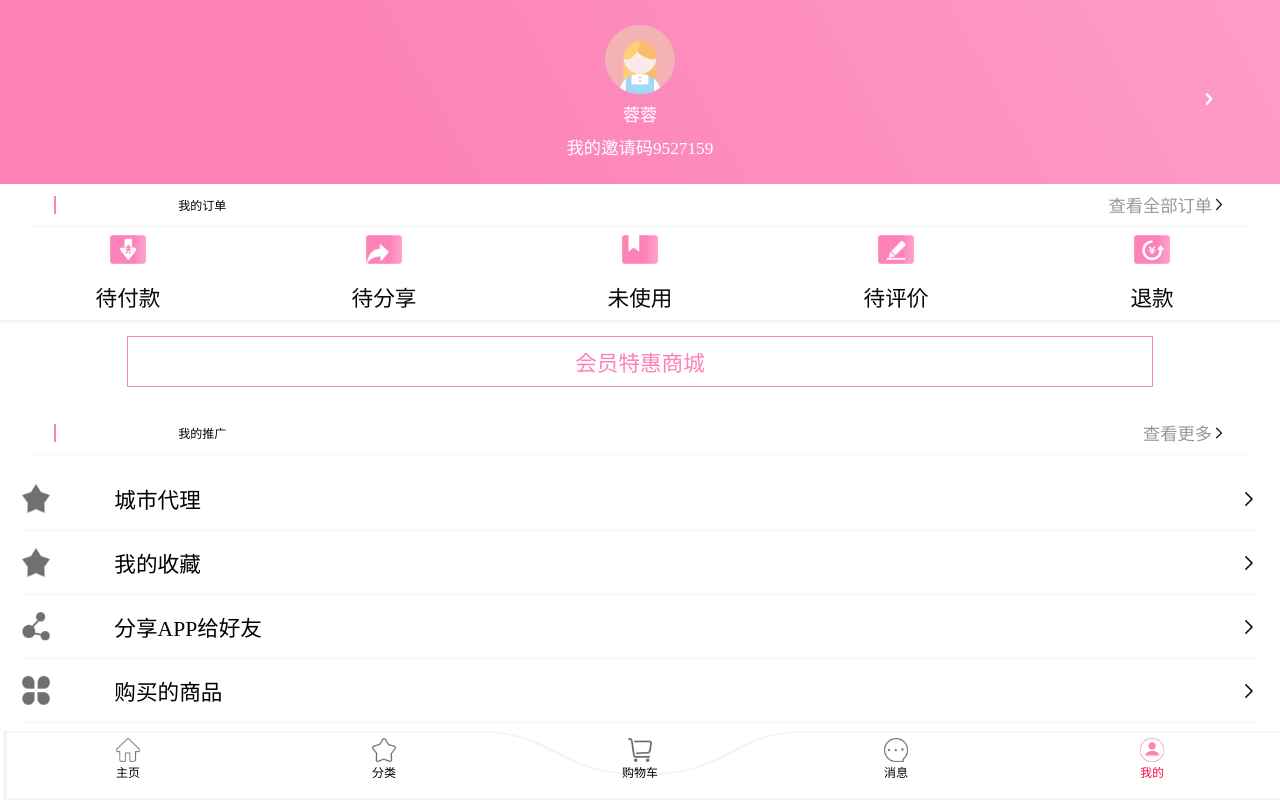
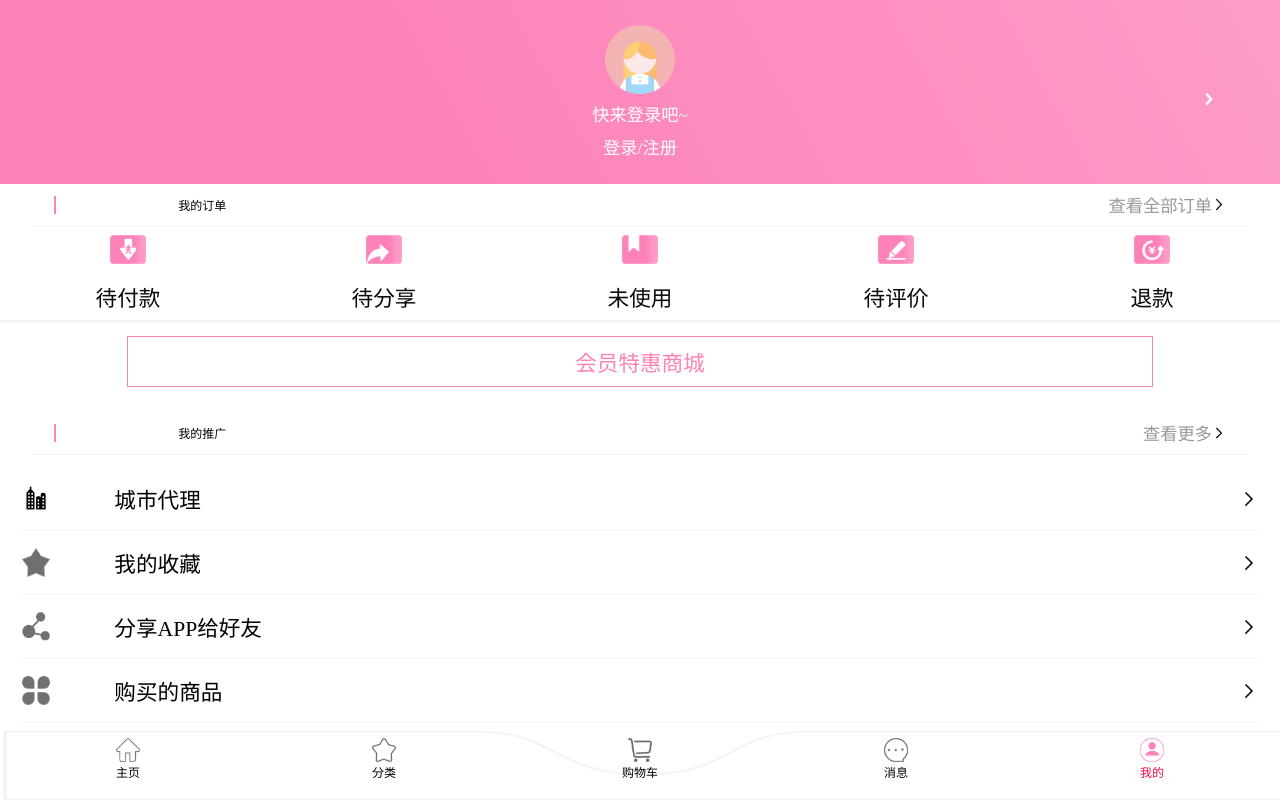
Before and after one commit to lycgit8087/doctor, a plain HTML site: page home/user.html in a window 1280 px wide. Shown: the top 800 px of the page. Drawn offline with Linux system fonts and the light colour scheme.

Commit message:
更新内容

```diff
--- a/home/user.html
+++ b/home/user.html
@@ -135,7 +135,7 @@
       		selected:[],
       		id:1,
       		curnum:1,
-          showuser:false,
+          showuser:true,
       		imagrarr:[
       		{
       			url:'../img/fukuan.png',
@@ -161,7 +161,7 @@
       		],
       		listarr:[
           {
-            url:'../img/star.png',
+            url:'../img/City.png',
             text:"城市代理",
             to:'../H5/cityshareholder.html'
           },
```
Also changed, not shown: img/City.png (added).
